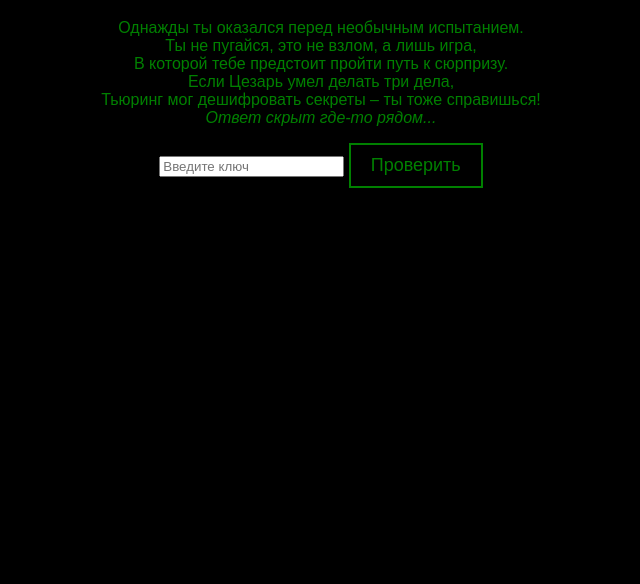
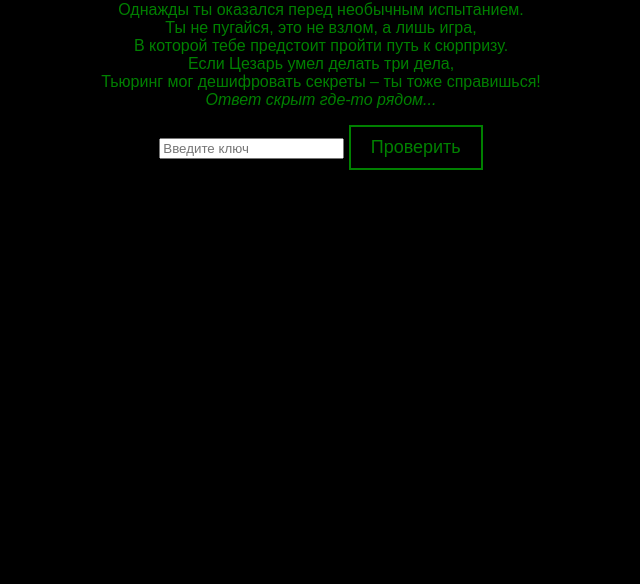
Before and after one commit to Art-Yomcom/hacker-quest, a plain HTML site: page index.html in a window 1280 px wide. Shown: the part 216-800 px from the top of the page, without its empty margins (319-959 px from the left). Drawn offline with Linux system fonts and the light colour scheme.

Commit message:
изменил 0,7 на 1 в стиле, строка 44

```diff
--- a/style.css
+++ b/style.css
@@ -41,7 +41,7 @@ body {
     background: black;
     overflow: hidden;
     z-index: -1;
-    opacity: 0.7;
+    opacity: 1;
 }
 
 button {
```
Also changed, not shown: index.html (+0 -1 lines).
